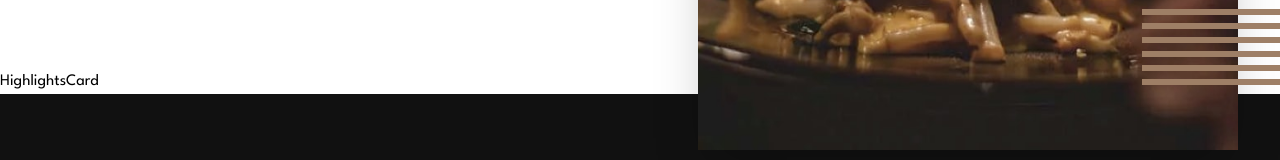
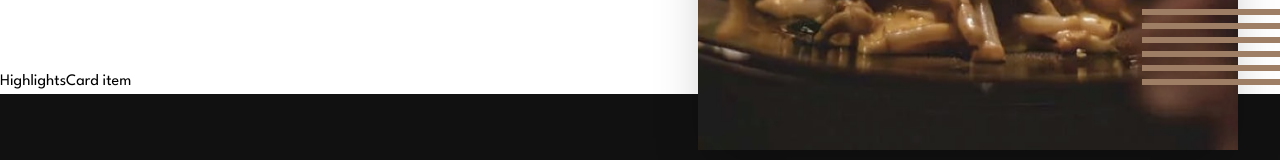
Before and after one commit to unaygney/dine-restaurant-website, a Next.js app: page / in a window 1280 px wide. Shown: the part 2078-2238 px from the top of the page. Built offline with nearby package versions, Linux system fonts and the light colour scheme.

Commit message:
update higligtcard componnet

```diff
--- a/containers/home-container/highligts-card/index.jsx
+++ b/containers/home-container/highligts-card/index.jsx
@@ -1,7 +1,7 @@
 import React from "react";
 
 function HighlightsCard() {
-  return <section>HighlightsCard</section>;
+  return <section>HighlightsCard item</section>;
 }
 
 export default HighlightsCard;
```
